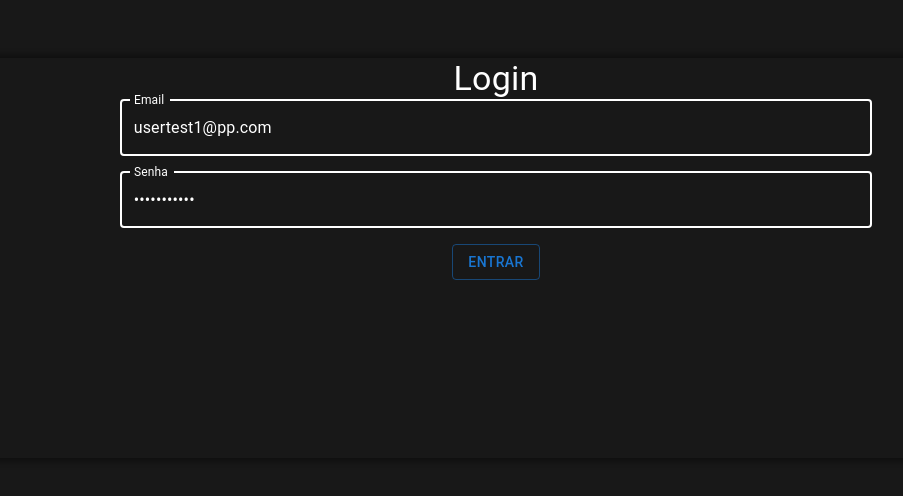
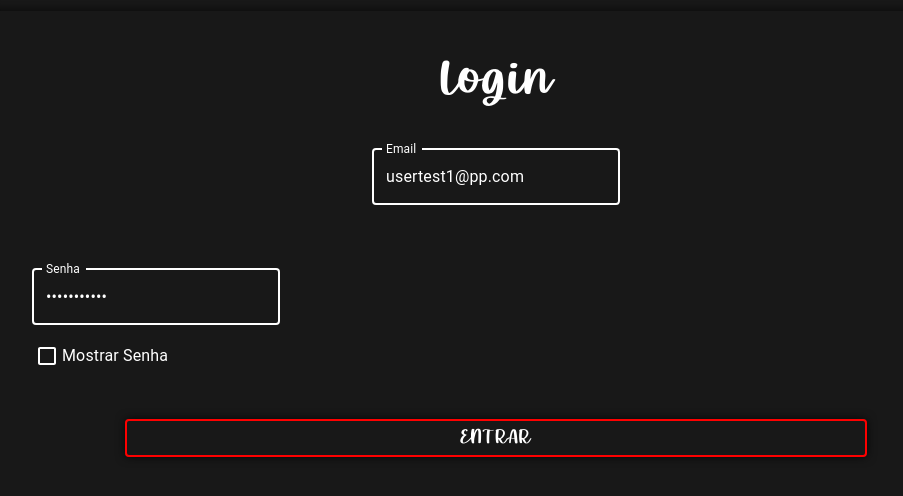
Before and after one commit to brodrigues0ll/PRIMERIA_PARADA, a Next.js app: page / in a window 1280 px wide. Shown: the part 142-638 px from the top of the page, without its empty margins (144-1047 px from the left). Built offline with nearby package versions, Linux system fonts and the light colour scheme; no server answers.

Commit message:
CSS página login

```diff
--- a/src/components/LoginInput.jsx
+++ b/src/components/LoginInput.jsx
@@ -22,7 +22,6 @@ export default function LoginInput({
       type={type ? type : "text"}
       sx={{
         margin: "0 auto",
-        width: "70%",
         marginBottom: "1rem",
         "& .MuiOutlinedInput-root": {
           "& fieldset": {
--- a/src/pages/index.js
+++ b/src/pages/index.js
@@ -1,4 +1,4 @@
-import { Box, Button, TextField, Typography } from "@mui/material";
+import { Box, Button, Checkbox, TextField, Typography } from "@mui/material";
 import React, { use, useEffect, useState } from "react";
 import LoginInput from "@/components/LoginInput";
 import { database } from "@/services/firebase";
@@ -45,18 +45,22 @@ const index = () => {
   return (
     <Box
       sx={{
-        display: "flex",
-        justifyContent: "center",
-        alignItems: "center",
         width: "100vw",
         height: "100vh",
+        display: "flex",
+        alignItems: "center",
       }}
     >
       <Box
         sx={{
-          width: "84vw",
-          height: "50vh",
+          display: "flex",
+          flexDirection: "column",
+          justifyContent: "center",
+          width: "80vw",
           boxShadow: "0px 0px 10px 0px rgba(0,0,0,0.75)",
+          padding: "3rem 3rem",
+          gap: "3rem",
+          margin: "0 auto",
         }}
       >
         <Typography
@@ -64,6 +68,7 @@ const index = () => {
           sx={{
             color: "#fff",
             textAlign: "center",
+            fontFamily: "MilkyMatcha",
           }}
         >
           Login
@@ -73,6 +78,7 @@ const index = () => {
           sx={{
             display: "flex",
             flexDirection: "column",
+            gap: "3rem",
           }}
         >
           <LoginInput
@@ -85,6 +91,7 @@ const index = () => {
             }}
           />
 
+          <Box>
             <LoginInput
               id="senha"
               label="Senha"
@@ -95,6 +102,27 @@ const index = () => {
                 setPassword(e.target.value);
               }}
             />
+            <Box
+              sx={{
+                display: "flex",
+                color: "white",
+                alignItems: "center",
+              }}
+            >
+              <Checkbox
+                onChange={() => setPassVisible(!passVisible)}
+                checked={passVisible}
+                sx={{
+                  color: "#fff",
+                  // bgcolor: "#fff",
+                  width: "30px",
+                  height: "30px",
+                  borderRadius: "0px",
+                }}
+              />
+              <Typography>Mostrar Senha</Typography>
+            </Box>
+          </Box>
         </Box>
 
         <Box
@@ -103,7 +131,23 @@ const index = () => {
             justifyContent: "center",
           }}
         >
-          <Button onClick={auth} variant="outlined">
+          <Button
+            onClick={auth}
+            variant="outlined"
+            sx={{
+              fontFamily: "MilkyMatcha",
+              color: "#fff",
+              borderColor: "red",
+              borderWidth: "2px",
+              height: "100%",
+              width: "80%",
+              boxShadow: "0px 0px 10px 0px rgba(0,0,0,0.75)",
+              ":hover": {
+                borderColor: "#fff",
+                borderWidth: "2px",
+              },
+            }}
+          >
             Entrar
           </Button>
         </Box>
```
Lines whose indentation alone changed are shown as unchanged.
